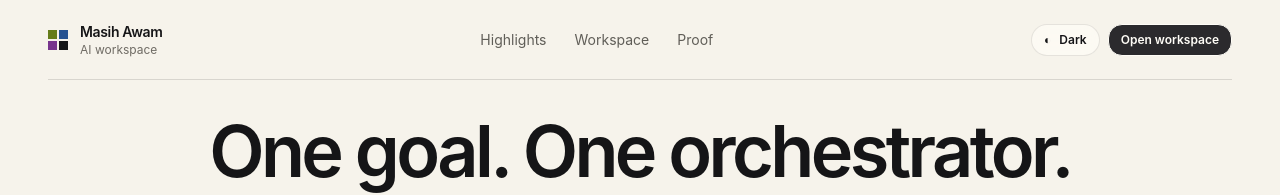
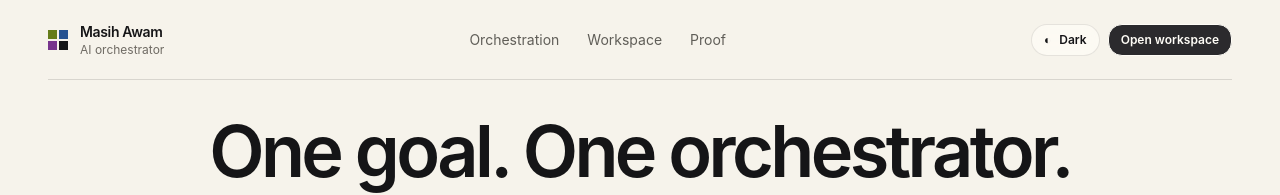
Before and after one commit to farismnrr/agentic-ai-workspace, a Svelte app in the folder web/: page / in a window 1280 px wide. Shown: the top 195 px of the page. Built offline with nearby package versions, Linux system fonts and the light colour scheme.

Commit message:
feat: brand landing as AI orchestrator

```diff
--- a/web/src/features/landing/components/LandingNav.svelte
+++ b/web/src/features/landing/components/LandingNav.svelte
@@ -7,11 +7,11 @@
     <span class="grid size-5 shrink-0 grid-cols-2 gap-0.5 transition-transform duration-300 group-hover:rotate-45" aria-hidden="true">
       <span class="bg-primary"></span><span class="bg-secondary"></span><span class="bg-accent"></span><span class="bg-base-content"></span>
     </span>
-    <span class="min-w-0 leading-tight"><span class="block truncate text-sm font-semibold tracking-tight">Masih Awam</span><span class="block truncate text-xs text-[var(--brand-text-tertiary)]">AI workspace</span></span>
+    <span class="min-w-0 leading-tight"><span class="block truncate text-sm font-semibold tracking-tight">Masih Awam</span><span class="block truncate text-xs text-[var(--brand-text-tertiary)]">AI orchestrator</span></span>
   </a>
 
   <nav class="hidden items-center gap-7 text-sm text-[var(--brand-text-secondary)] md:flex" aria-label="Primary navigation">
-    <a class="transition-colors hover:text-base-content" href="#highlights">Highlights</a>
+    <a class="transition-colors hover:text-base-content" href="#highlights">Orchestration</a>
     <a class="transition-colors hover:text-base-content" href="#closer-look">Workspace</a>
     <a class="transition-colors hover:text-base-content" href="#proof">Proof</a>
   </nav>
```
